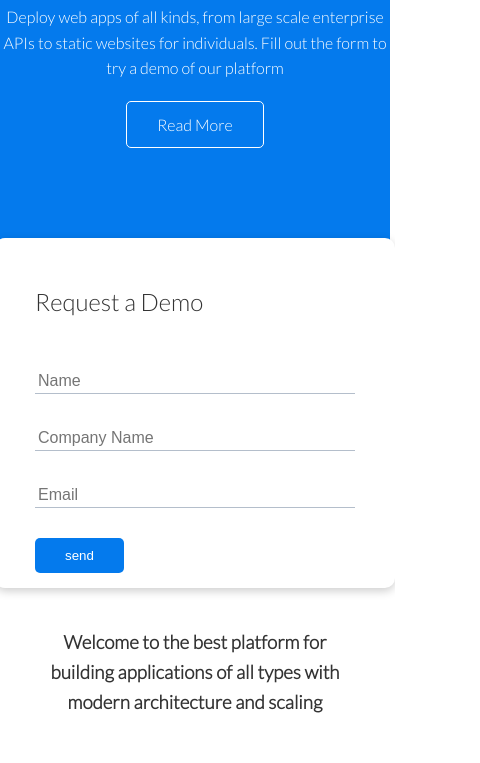
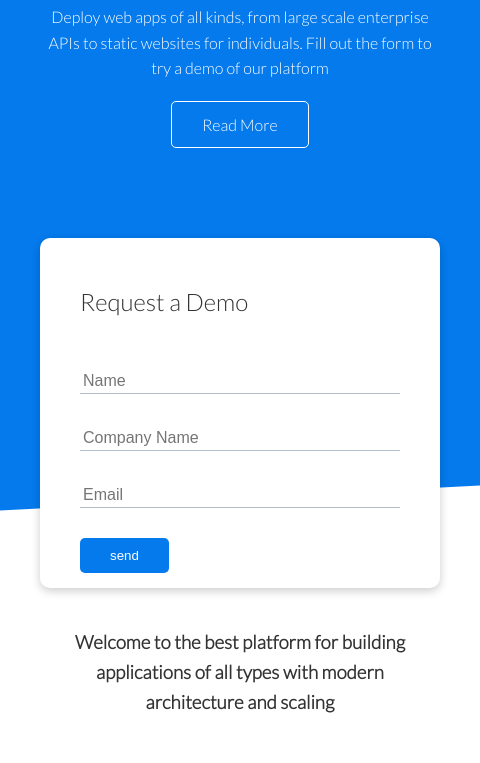
Before and after one commit to Alexanderlucid/alexroku-website, a plain HTML site: page index.html in a window 390 px wide. Shown: the part 214-977 px from the top of the page, 480 px wide, since content can reach past the window. Drawn offline with Linux system fonts and the light colour scheme.

Commit message:
added a new style to the body for screensizes less than 400px tto fit all content

```diff
--- a/css/style.css
+++ b/css/style.css
@@ -340,10 +340,13 @@ code,pre{
 
 /* For Screens smaller than 400 pixels */
 @media(max-width:400px){
-    .navbar,.showcase,.stats,.cli,.cloud,.languages,.footer{
+    body{
+        width: fit-content;
+    }
+    /* .navbar,.showcase,.stats,.cli,.cloud,.languages,.footer{
         width: 100%;
-    }
-    .container{
-        max-width:95%; /*i am supposed to edit this*/
-   }
+    } */
+    /* .container{
+        width:fit-content;
+   }*/
 }
```
